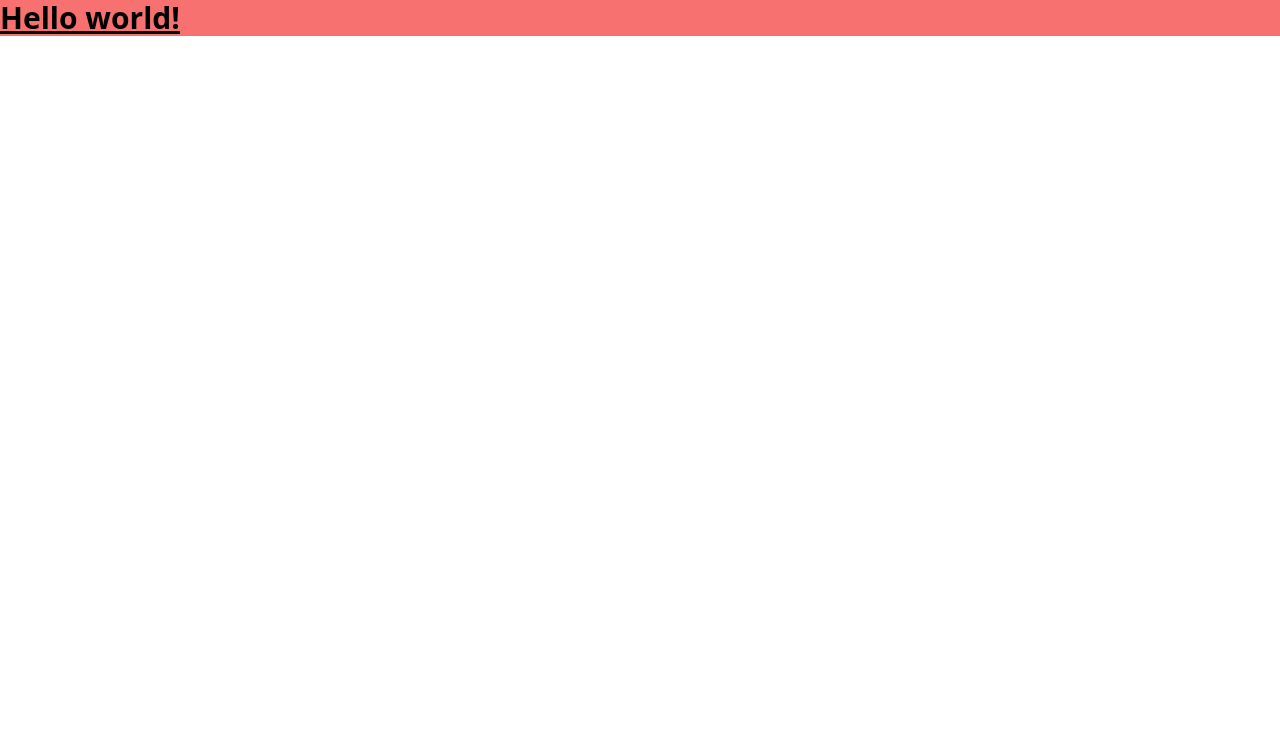
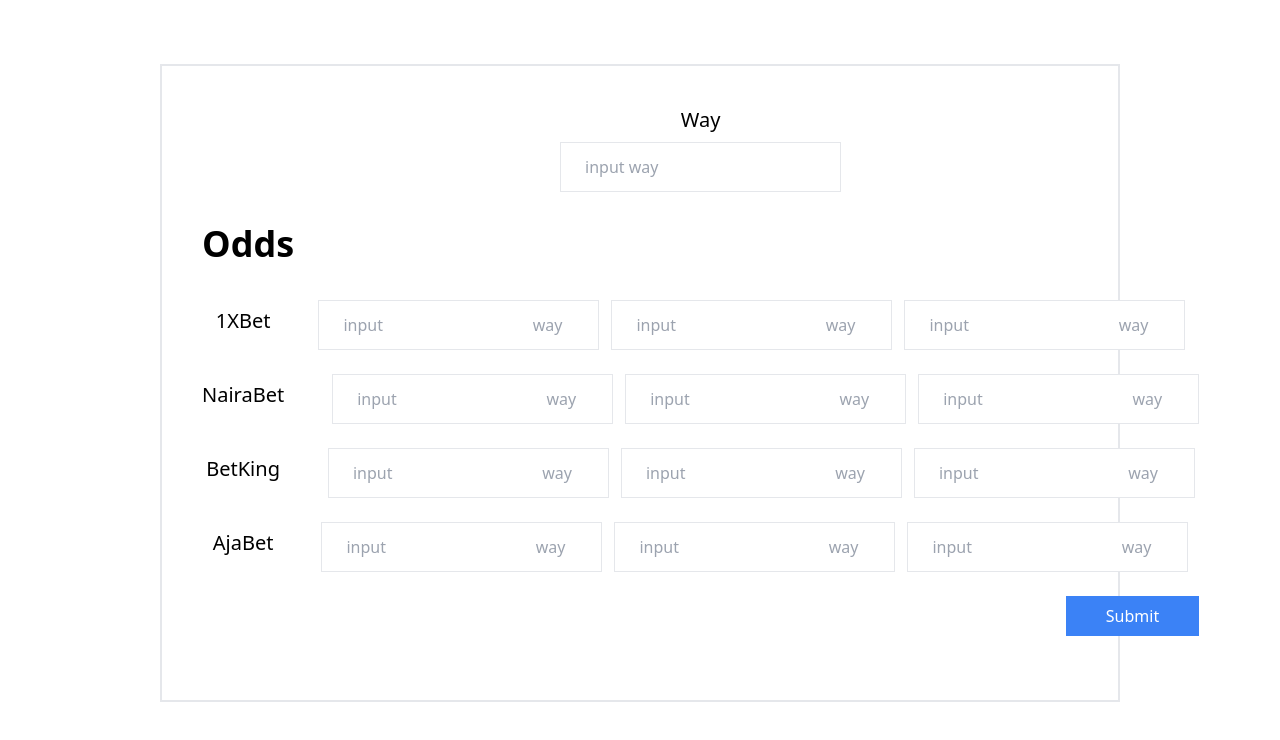
Before and after one commit to icodejsx/wayodds, a website: page src/index.html in a window 1280 px wide. Drawn offline with Linux system fonts and the light colour scheme.

Commit message:
building

```diff
--- a/src/index.html
+++ b/src/index.html
@@ -6,8 +6,102 @@
         <link href="/dist/output.css" rel="stylesheet">
     </head>
     <body>
-        <h1 class="text-3xl font-bold underline bg-red-400">
-            Hello world!
-        </h1>
+        <section class="flex items-center justify-center mt-16 ">
+            <div class="flex flex-row items-start justify-start w-9/12 p-10
+                border-2">
+
+
+                <form>
+                    <div class="flex flex-col items-center justify-center mb-5">
+                        <h1 class="text-xl">Way</h1>
+                        <input type="text" name="way" placeholder="input way"
+                            class="border px-6 py-3 mt-2" />
+                    </div>
+
+                    <!-- code for odds -->
+                    <div class="flex flex-col gap-4">
+                        <h1 class="font-bold text-4xl my-3">Odds</h1>
+                        <!-- input of 1xBet -->
+                        <div class="flex items-center justify-center gap-12">
+                            <p class="text-xl font-medium">1XBet</p>
+                            <div class="flex flex-row gap-3">
+
+                                <input type="text" name="way" placeholder="input
+                                    way"
+                                    class="border px-6 py-3 mt-2" />
+                                <input type="text" name="way" placeholder="input
+                                    way"
+                                    class="border px-6 py-3 mt-2" />
+                                <input type="text" name="way" placeholder="input
+                                    way"
+                                    class="border px-6 py-3 mt-2" />
+                            </div>
+                        </div>
+
+                        <!-- input for Naria Bet -->
+                        <div class="flex items-center justify-center gap-12">
+                            <p class="text-xl font-medium">NairaBet</p>
+                            <div class="flex flex-row gap-3">
+
+                                <input type="text" name="way" placeholder="input
+                                    way"
+                                    class="border px-6 py-3 mt-2" />
+                                <input type="text" name="way" placeholder="input
+                                    way"
+                                    class="border px-6 py-3 mt-2" />
+                                <input type="text" name="way" placeholder="input
+                                    way"
+                                    class="border px-6 py-3 mt-2" />
+                            </div>
+                        </div>
+
+                        <!-- input  for Bet King -->
+                        <div class="flex items-center justify-center gap-12">
+                            <p class="text-xl font-medium">BetKing</p>
+                            <div class="flex flex-row gap-3">
+
+                                <input type="text" name="way" placeholder="input
+                                    way"
+                                    class="border px-6 py-3 mt-2" />
+                                <input type="text" name="way" placeholder="input
+                                    way"
+                                    class="border px-6 py-3 mt-2" />
+                                <input type="text" name="way" placeholder="input
+                                    way"
+                                    class="border px-6 py-3 mt-2" />
+                            </div>
+                        </div>
+
+                        <!-- input for  Aja bet -->
+
+                        <div class="flex items-center justify-center gap-12">
+                            <p class="text-xl font-medium">AjaBet</p>
+                            <div class="flex flex-row gap-3">
+
+                                <input type="text" name="way" placeholder="input
+                                    way"
+                                    class="border px-6 py-3 mt-2" />
+                                <input type="text" name="way" placeholder="input
+                                    way"
+                                    class="border px-6 py-3 mt-2" />
+                                <input type="text" name="way" placeholder="input
+                                    way"
+                                    class="border px-6 py-3 mt-2" />
+                            </div>
+                        </div>
+                    </div>
+                    <!-- Button for the form -->
+                    <div class="w-full flex justify-end my-3">
+
+                        <button class="p-2 px-10 bg-blue-500 text-white my-3
+                            hover:bg-blue-400
+                            inline-block text-right ">
+                            Submit
+                        </button>
+                    </div>
+
+                </form>
+            </div>
+        </section>
     </body>
 </html>
```
Also changed, not shown: dist/output.css.
